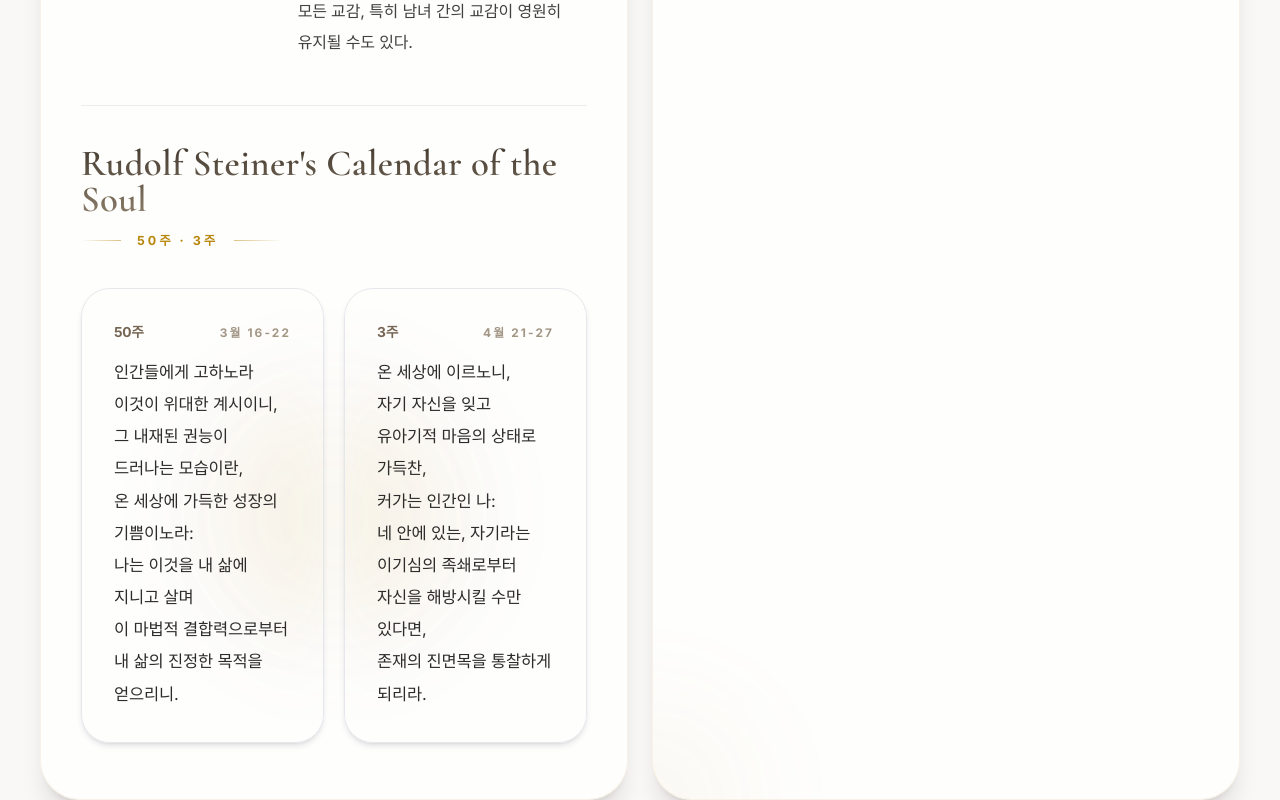
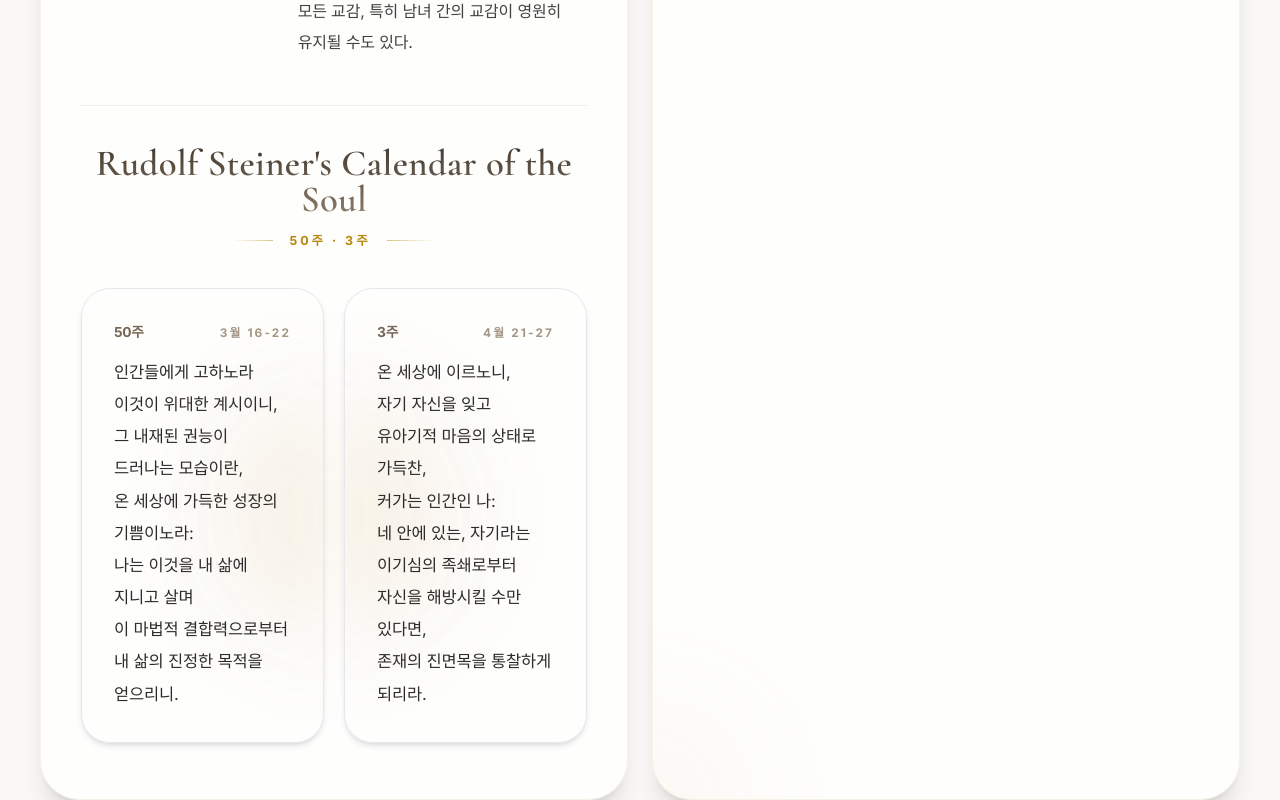
Before and after one commit to concario17-max/calendar, a React (Vite) app: page / in a window 1280 px wide. Shown: the part 1111-1911 px from the top of the page. Built offline with nearby package versions, Linux system fonts and the light colour scheme; a web font is replaced by a local one.

Commit message:
style: center soul section heading block

```diff
--- a/src/components/SoulCalendarSection.tsx
+++ b/src/components/SoulCalendarSection.tsx
@@ -38,11 +38,11 @@
   return (
     <section className="relative animate-fade-in-up stagger-2 pb-2 md:pb-4">
       <div className="mb-8 md:mb-9">
-        <div className="group space-y-3">
-          <h2 className="text-left text-[1.9rem] md:text-[2.3rem] font-brand font-semibold text-transparent bg-clip-text bg-gradient-to-b from-warm-gray-800 to-warm-gray-500 dark:from-white dark:to-warm-gray-400 tracking-[0.01em] leading-[0.98] transition-transform duration-500 group-hover:translate-x-0.5">
+        <div className="group space-y-3 text-center">
+          <h2 className="text-center text-[1.9rem] md:text-[2.3rem] font-brand font-semibold text-transparent bg-clip-text bg-gradient-to-b from-warm-gray-800 to-warm-gray-500 dark:from-white dark:to-warm-gray-400 tracking-[0.01em] leading-[0.98] transition-transform duration-500 group-hover:translate-x-0.5">
             Rudolf Steiner&apos;s Calendar of the Soul
           </h2>
-          <div className="flex items-center justify-start gap-4">
+          <div className="flex items-center justify-center gap-4">
             <div className="h-px w-10 bg-gradient-to-r from-transparent to-elegant-gold opacity-50 group-hover:opacity-100 transition-opacity" />
             <span className="text-[0.72rem] md:text-[0.78rem] font-bold text-elegant-gold tracking-[0.24em]">
               {hitSoulGroup ? hitSoulGroup.weeksLabel : '해당 날짜 항목 없음'}
```
Also changed, not shown: 2 other files (tests, documents, lock files or other folders).
